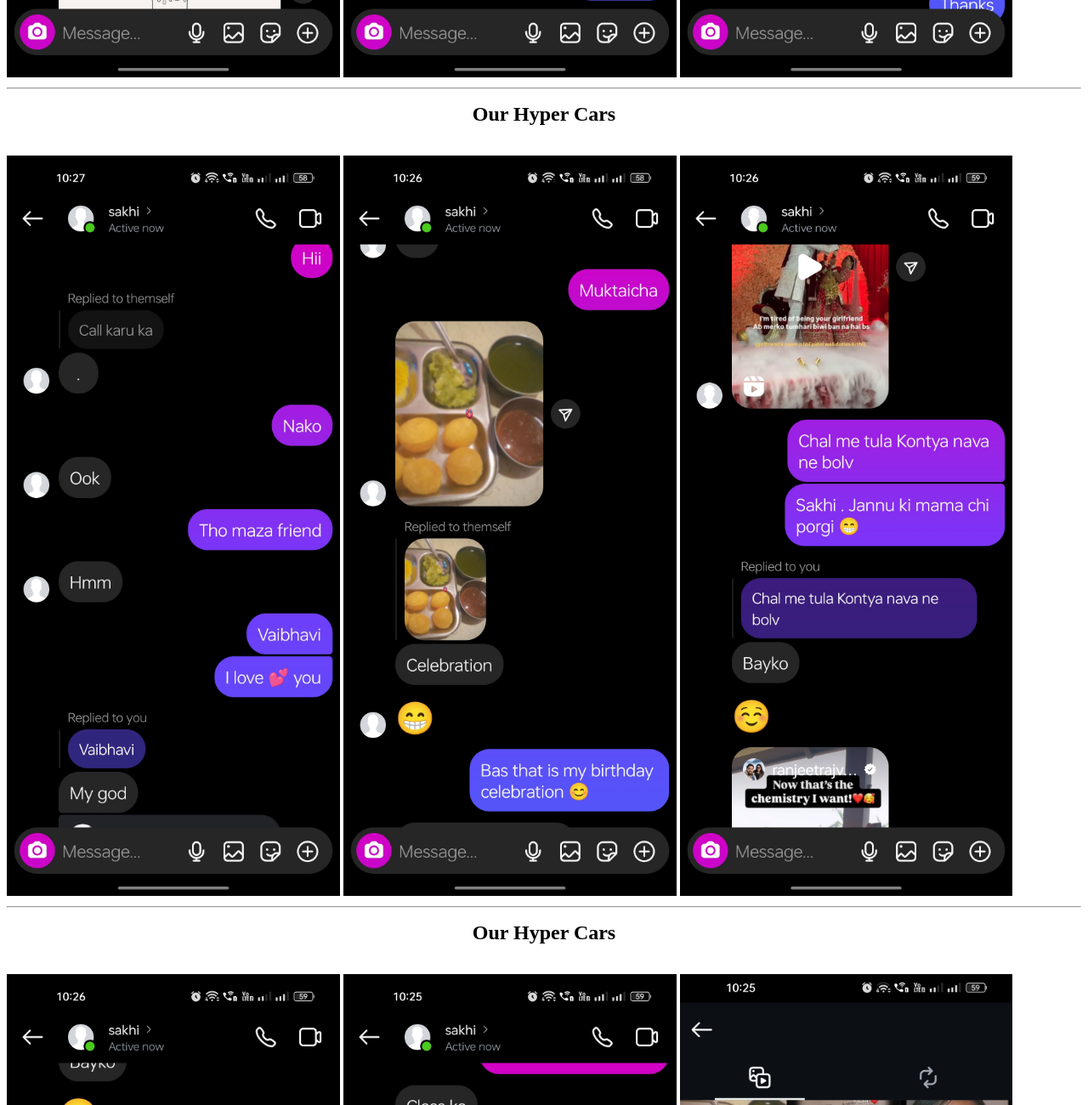
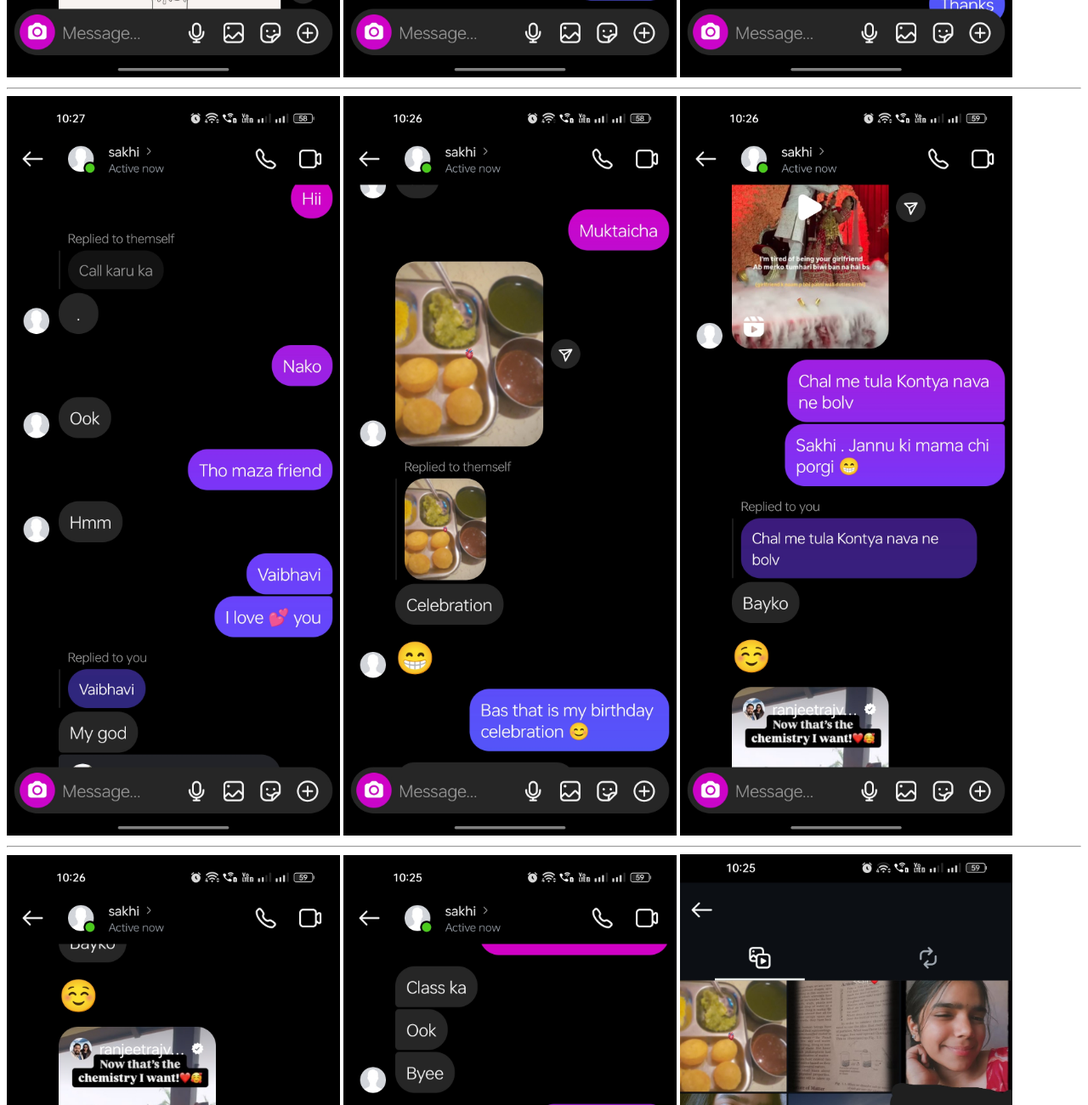
Before and after one commit to NFSH31/R-Line, a plain HTML site: page index.html in a window 1280 px wide. Shown: the part 2220-3520 px from the top of the page at 85% size. Drawn offline with Linux system fonts and the light colour scheme.

Commit message:
Update index.html

```diff
--- a/index.html
+++ b/index.html
@@ -24,28 +24,24 @@ leaked chats of your area.</p>
 
 <hr>
 
-<h1 style="font-size:1.5em;text-align:center;margin-bottom: 35px;">Our Hyper Cars</h1>
 <img style="width: 31%;"src="8.jpg">
 <img style="width: 31%;"src="9.jpg">
 <img style="width: 31%;"src="10.jpg">
 
 <hr>
 
-<h1 style="font-size:1.5em;text-align:center;margin-bottom: 35px;">Our Hyper Cars</h1>
 <img style="width: 31%;"src="11.jpg">
 <img style="width: 31%;"src="12.jpg">
 <img style="width: 31%;"src="13.jpg">
 
 <hr>
 
-<h1 style="font-size:1.5em;text-align:center;margin-bottom: 35px;">Our Hyper Cars</h1>
 <img style="width: 31%;"src="14.jpg">
 <img style="width: 31%;"src="15.jpg">
 <img style="width: 31%;"src="16.jpg">
 
 <hr>
 
-<h1 style="font-size:1.5em;text-align:center;margin-bottom: 35px;">Our Hyper Cars</h1>
 <img style="width: 31%;"src="17.jpg">
 <img style="width: 31%;"src="18.jpg">
 <img style="width: 31%;"src="19.jpg">
```
